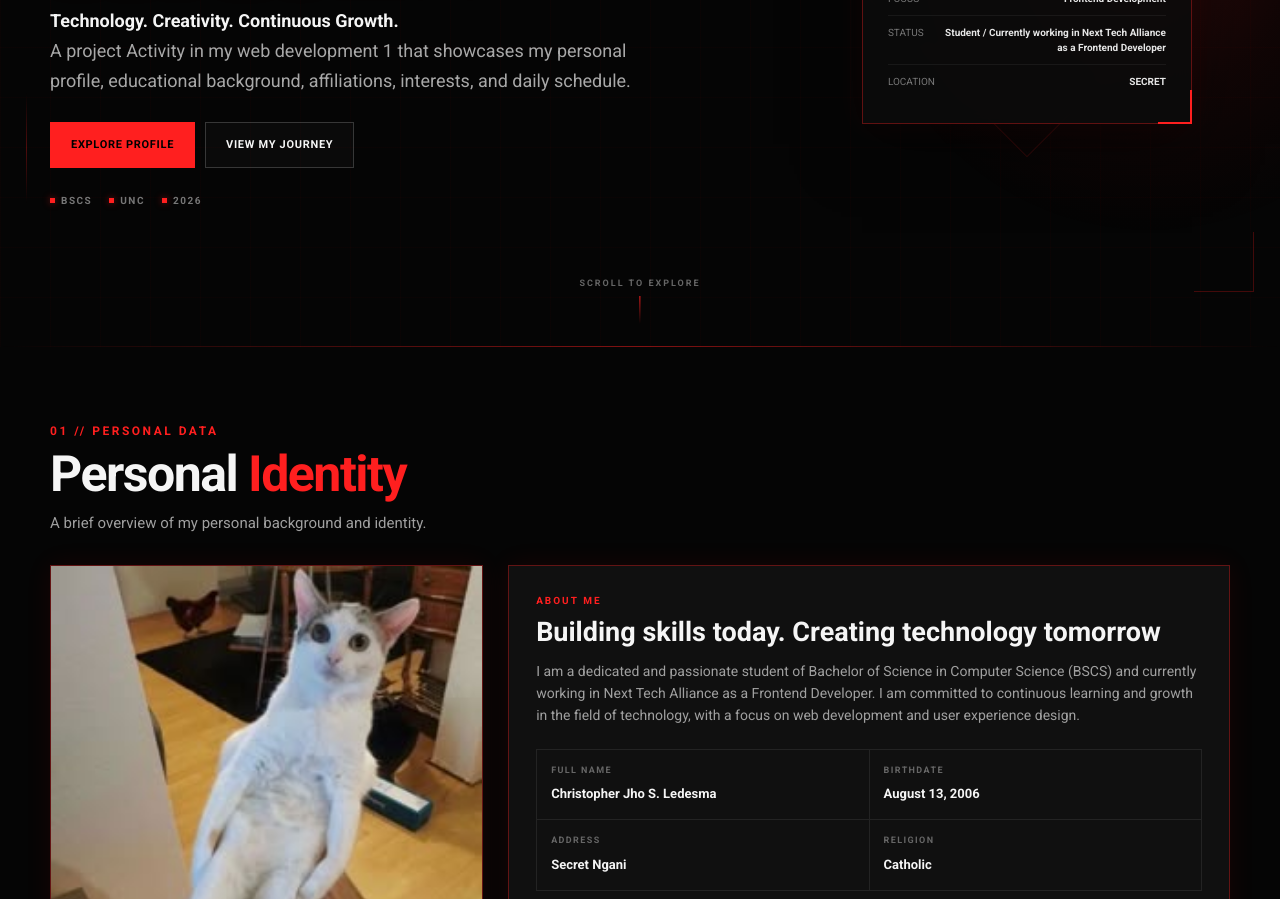
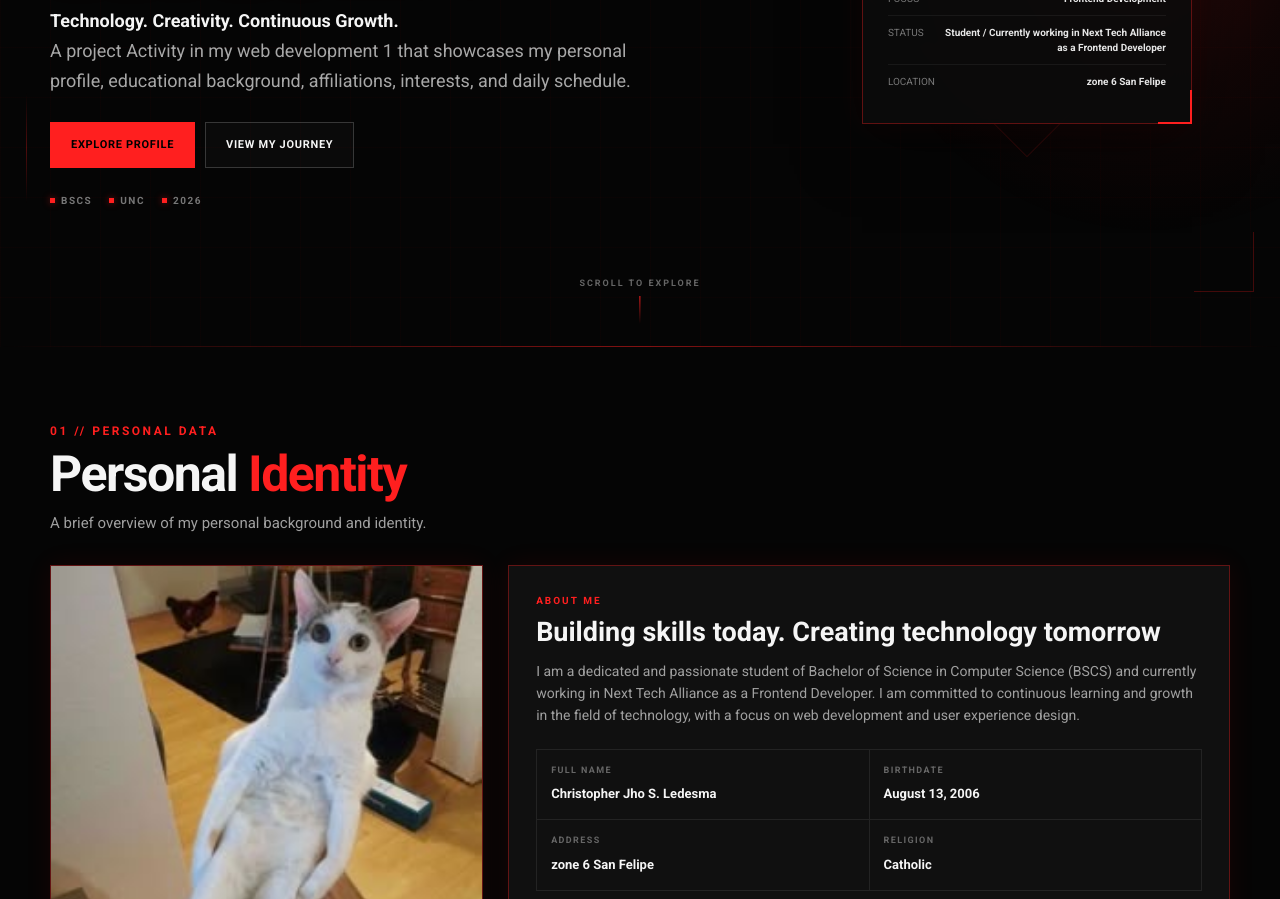
Before and after one commit to Haise404-Dev/WEB-DEV, a plain HTML site: page index.html in a window 1280 px wide. Shown: the part 453-1352 px from the top of the page. Drawn offline with Linux system fonts and the light colour scheme.

Commit message:
Update location details in the hero section and address field

```diff
--- a/index.html
+++ b/index.html
@@ -89,7 +89,7 @@
               <div class="hero-stat"><span>FOCUS</span><strong>Frontend Development</strong></div>
               <div class="hero-stat"><span>STATUS</span>
                 <strong>Student / Currently working in Next Tech Alliance as a Frontend Developer</strong></div>
-              <div class="hero-stat"><span>LOCATION</span><strong>SECRET</strong></div>
+              <div class="hero-stat"><span>LOCATION</span><strong>zone 6 San Felipe</strong></div>
 
             </div>
           </div>
@@ -148,7 +148,7 @@
 
                     <div class="data-item">
                         <label>Address</label>
-                        <strong>Secret Ngani</strong>
+                        <strong>zone 6 San Felipe</strong>
                     </div>
 
                     <div class="data-item">
```
